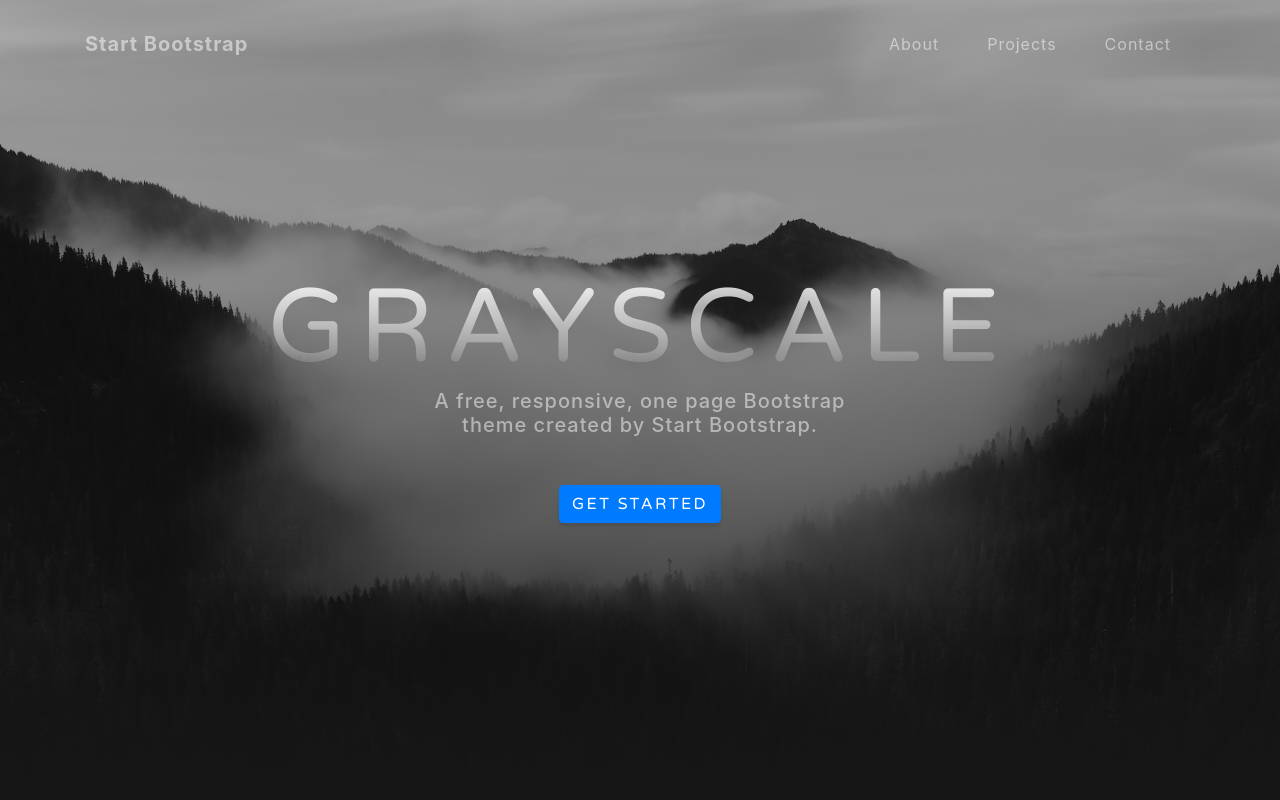
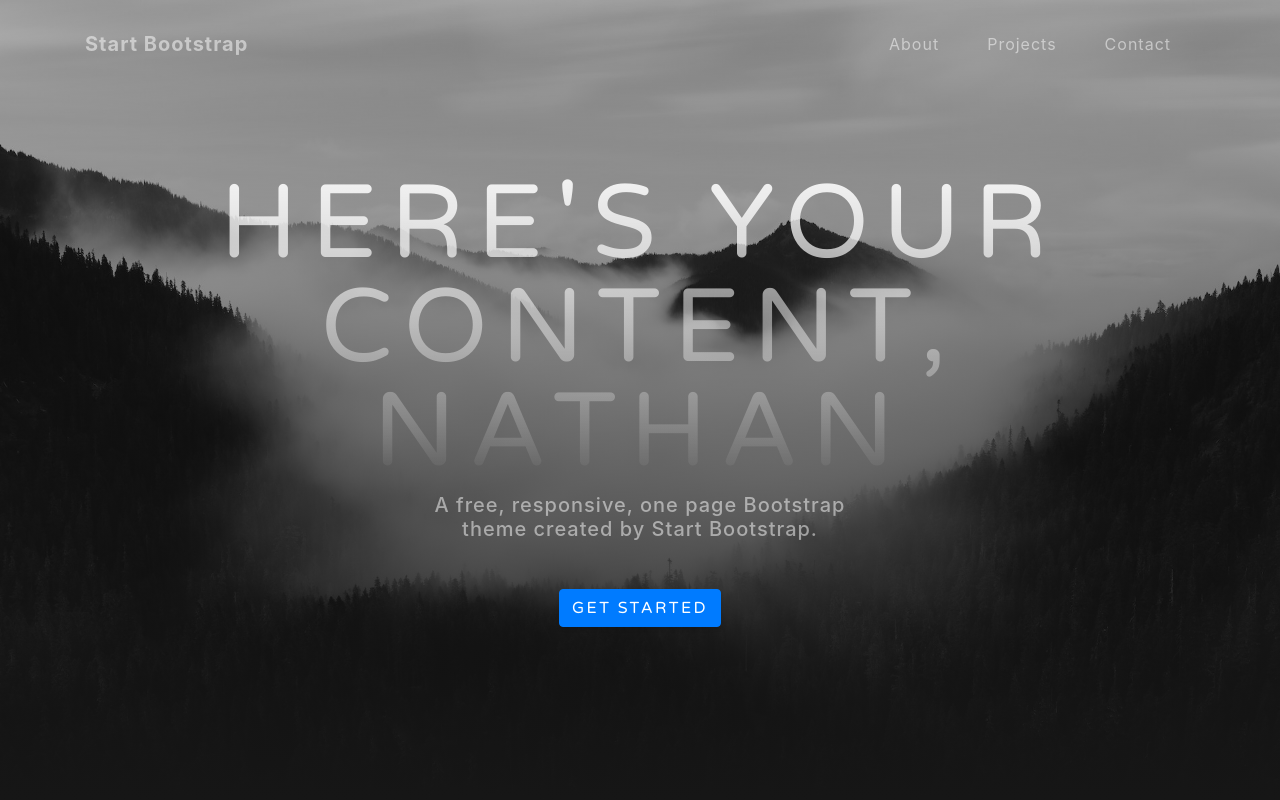
Before and after one commit to momentomovement/marketingsite, a website with bundled scripts: page index.html in a window 1280 px wide. Shown: the top 800 px of the page. Built offline with nearby package versions, Linux system fonts and the light colour scheme.

Commit message:
fuck with Nathan

```diff
--- a/index.html
+++ b/index.html
@@ -53,7 +53,7 @@
   <header class="masthead">
     <div class="container d-flex h-100 align-items-center">
       <div class="mx-auto text-center">
-        <h1 class="mx-auto my-0 text-uppercase">Grayscale</h1>
+        <h1 class="mx-auto my-0 text-uppercase">Here's your content, Nathan</h1>
         <h2 class="text-white-50 mx-auto mt-2 mb-5">A free, responsive, one page Bootstrap theme created by Start Bootstrap.</h2>
         <a href="#about" class="btn btn-primary js-scroll-trigger">Get Started</a>
       </div>
```
